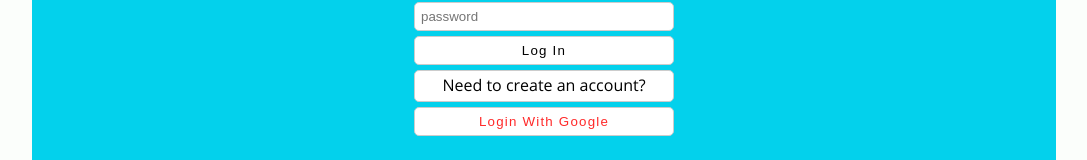
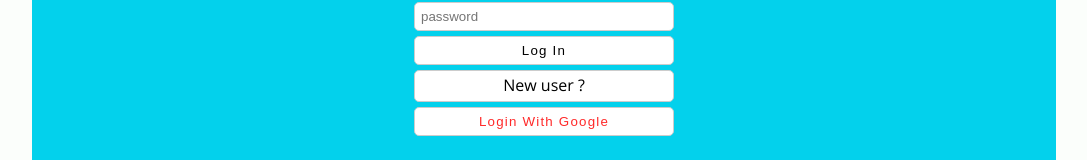
Before and after one commit to sujoys10/expense-book, a React (Create React App) app: page / in a window 1280 px wide. Shown: the part 408-568 px from the top of the page, without its empty margins (96-1183 px from the left). Built offline with nearby package versions, Linux system fonts and the light colour scheme; no server answers; the database is empty.

Commit message:
fixed auth switch

```diff
--- a/src/pages/Home.js
+++ b/src/pages/Home.js
@@ -19,8 +19,8 @@ const Home = () => {
                             onClick={() => setOld(!old)}
                         >
                             {old
-                                ? 'Need to create an account?' :
-                                'Already have an account?'
+                                ? 'New user ?' :
+                                'Existing user ?'
                             }
                         </div>
                         <button className="home__googleLogin" onClick={() => googleLogin()}>
```
